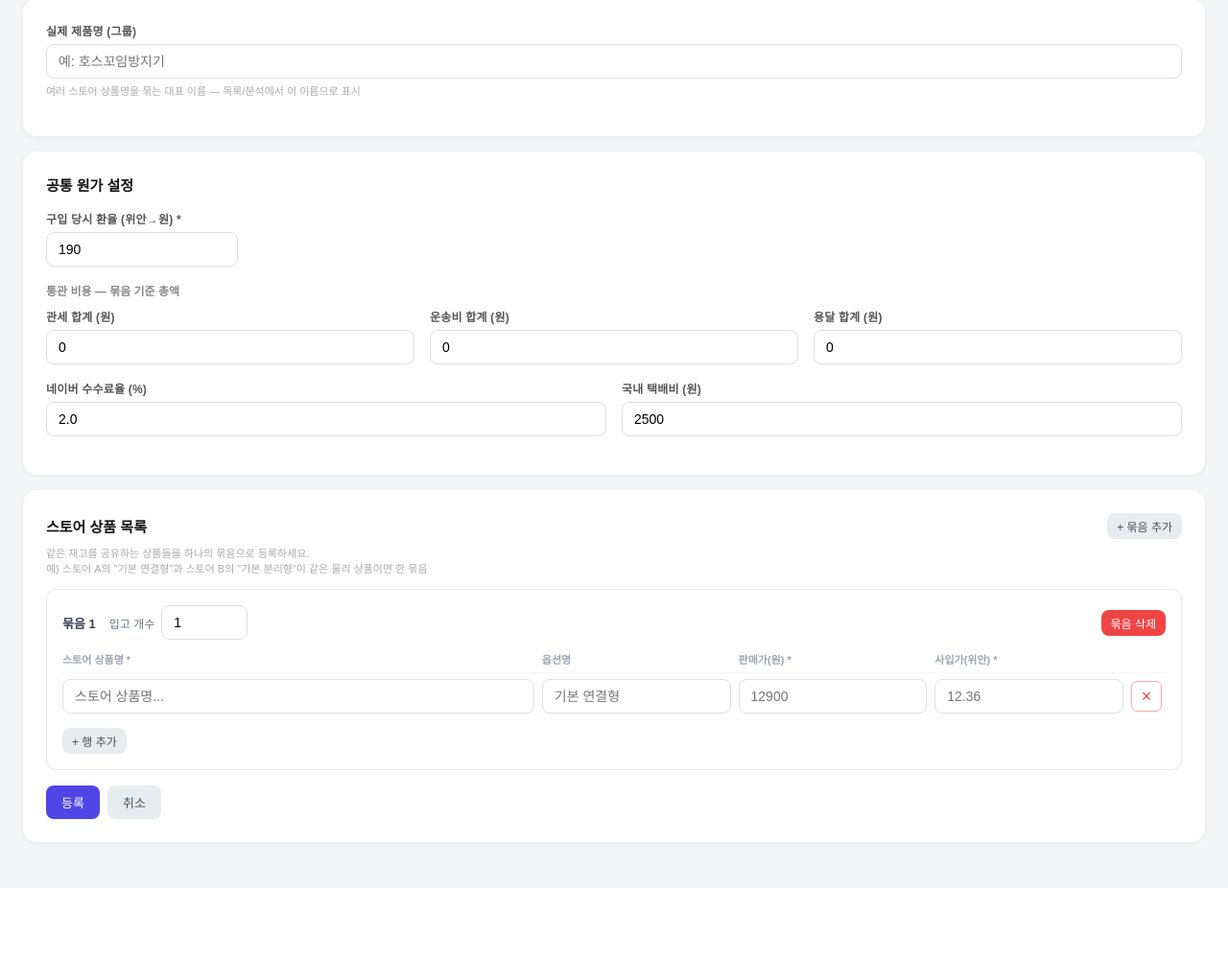
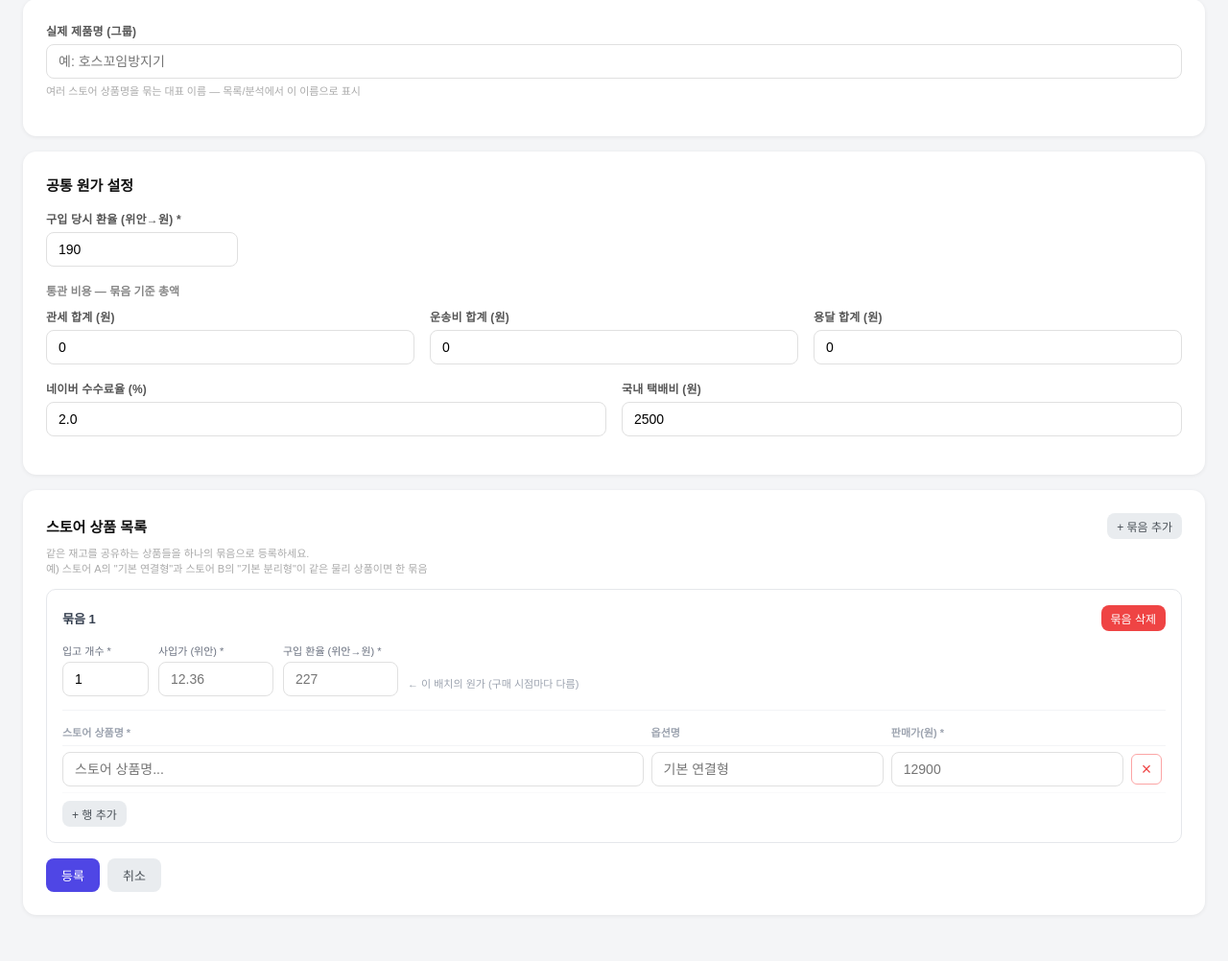
Before and after one commit to hew1128/margin-stock, a Flask app: page /products/new in a window 1280 px wide. Shown: the part 140-1142 px from the top of the page at 96% size. Before the commit the page ends 1022 px from the top, so only its background shows below. Run offline with Flask 3, Linux system fonts and the light colour scheme.

Commit message:
사입가/환율을 묶음 레벨로 이동
- 상품 등록 폼: 사입가(위안)·환율을 묶음 단위로 입력 (배치별 원가)
- 행 레벨에서 사입가 제거, 스토어 상품명·옵션·판매가만 입력
- 새 배치 구매 시 새 묶음 등록으로 원가 변동 추적 가능

Co-Authored-By: Claude Sonnet 4.6 <noreply@anthropic.com>

```diff
--- a/app.py
+++ b/app.py
@@ -259,20 +259,20 @@ def product_new():
         c = conn.cursor()
         # 공통 설정
         pg        = request.form.get('product_group', '')
-        rate      = float(request.form.get('exchange_rate') or 190)
         customs   = int(request.form.get('customs_total') or 0)
         shipping  = int(request.form.get('shipping_total') or 0)
         yongdal   = int(request.form.get('yongdal_total') or 0)
         nfr       = float(request.form.get('naver_fee_rate') or 2.0)
         dom_ship  = int(request.form.get('domestic_shipping') or 2500)
         today     = datetime.now().strftime('%Y-%m-%d')
-        # 묶음별 입고 개수
-        group_qtys = request.form.getlist('group_qtys[]')
+        # 묶음별 데이터 (입고 개수, 사입가, 환율은 묶음 레벨)
+        group_qtys  = request.form.getlist('group_qtys[]')
+        group_cnys  = request.form.getlist('group_cnys[]')
+        group_rates = request.form.getlist('group_rates[]')
         # 행 단위 데이터
         names   = request.form.getlist('names[]')
         opts    = request.form.getlist('option_names[]')
         prices  = request.form.getlist('sale_prices[]')
-        cnys    = request.form.getlist('purchase_prices_cny[]')
         gidxs   = request.form.getlist('group_indices[]')
 
         # 묶음 인덱스 → [product_id] 매핑
@@ -281,11 +281,11 @@ def product_new():
             if not name.strip():
                 continue
             gidx  = int(gidxs[i]) if i < len(gidxs) and gidxs[i] != '' else 0
-            opt   = opts[i].strip()   if i < len(opts)   else ''
-            price = int(prices[i])    if i < len(prices)  and prices[i]  else 0
-            cny   = float(cnys[i])    if i < len(cnys)    and cnys[i]    else 0
-            # import_quantity = 묶음 qty (마진 계산용)
-            qty = int(group_qtys[gidx]) if gidx < len(group_qtys) and group_qtys[gidx] else 1
+            opt   = opts[i].strip() if i < len(opts) else ''
+            price = int(prices[i])  if i < len(prices) and prices[i] else 0
+            qty   = int(group_qtys[gidx])  if gidx < len(group_qtys)  and group_qtys[gidx]  else 1
+            cny   = float(group_cnys[gidx]) if gidx < len(group_cnys) and group_cnys[gidx] else 0
+            rate  = float(group_rates[gidx]) if gidx < len(group_rates) and group_rates[gidx] else 190
             c.execute("""INSERT INTO products
                 (name, option_name, product_group, sale_price, purchase_price_cny, exchange_rate,
                  customs_total, shipping_total, yongdal_total, import_quantity,
@@ -301,7 +301,8 @@ def product_new():
         # 묶음별 stock_group_id 설정 + stock_in (마스터 1개만)
         count = 0
         for gidx, pids in groups.items():
-            qty = int(group_qtys[gidx]) if gidx < len(group_qtys) and group_qtys[gidx] else 1
+            qty  = int(group_qtys[gidx])   if gidx < len(group_qtys)  and group_qtys[gidx]  else 1
+            rate = float(group_rates[gidx]) if gidx < len(group_rates) and group_rates[gidx] else 190
             master = pids[0]
             for pid in pids:
                 c.execute("UPDATE products SET stock_group_id=? WHERE id=?", (master, pid))
--- a/templates/product_form.html
+++ b/templates/product_form.html
@@ -228,16 +228,20 @@ function addGroup() {
   div.style.cssText = 'border:1.5px solid #e5e7eb;border-radius:10px;padding:16px;margin-bottom:12px';
   div.innerHTML =
     '<div style="display:flex;align-items:center;justify-content:space-between;margin-bottom:12px">'
-    +'<div style="display:flex;align-items:center;gap:14px">'
     +'<span style="font-size:13px;font-weight:700;color:#374151">묶음 '+(gidx+1)+'</span>'
-    +'<div style="display:flex;align-items:center;gap:7px">'
-    +'<label style="font-size:12px;color:#6b7280;white-space:nowrap">입고 개수</label>'
-    +'<input type="number" name="group_qtys[]" class="form-control" value="1" min="1" style="width:90px" required>'
-    +'</div></div>'
     +'<button type="button" onclick="removeGroup(this)" class="btn btn-danger btn-sm">묶음 삭제</button>'
     +'</div>'
-    +'<div style="display:grid;grid-template-columns:2.5fr 1fr 1fr 1fr 36px;gap:8px;font-size:11px;color:#9ca3af;font-weight:600;padding-bottom:6px;border-bottom:1px solid #f3f4f6">'
-    +'<span>스토어 상품명 *</span><span>옵션명</span><span>판매가(원) *</span><span>사입가(위안) *</span><span></span>'
+    +'<div style="display:grid;grid-template-columns:90px 120px 120px 1fr;gap:10px;align-items:end;margin-bottom:14px;padding-bottom:14px;border-bottom:1px solid #f3f4f6">'
+    +'<div><label style="font-size:11px;color:#6b7280;display:block;margin-bottom:4px">입고 개수 *</label>'
+    +'<input type="number" name="group_qtys[]" class="form-control" value="1" min="1" required></div>'
+    +'<div><label style="font-size:11px;color:#6b7280;display:block;margin-bottom:4px">사입가 (위안) *</label>'
+    +'<input type="number" step="0.01" name="group_cnys[]" class="form-control" required placeholder="12.36"></div>'
+    +'<div><label style="font-size:11px;color:#6b7280;display:block;margin-bottom:4px">구입 환율 (위안→원) *</label>'
+    +'<input type="number" step="0.01" name="group_rates[]" class="form-control" required placeholder="227"></div>'
+    +'<div style="font-size:11px;color:#9ca3af;padding-bottom:6px">← 이 배치의 원가 (구매 시점마다 다름)</div>'
+    +'</div>'
+    +'<div style="display:grid;grid-template-columns:2.5fr 1fr 1fr 36px;gap:8px;font-size:11px;color:#9ca3af;font-weight:600;padding-bottom:6px;border-bottom:1px solid #f3f4f6">'
+    +'<span>스토어 상품명 *</span><span>옵션명</span><span>판매가(원) *</span><span></span>'
     +'</div>'
     +'<div class="group-rows" data-gidx="'+gidx+'"></div>'
     +'<button type="button" onclick="addRowToGroup('+gidx+')" class="btn btn-secondary btn-sm" style="margin-top:8px">+ 행 추가</button>';
@@ -250,11 +254,11 @@ function addRowToGroup(gidx) {
   if (!rowsDiv) return;
   var div = document.createElement('div');
   div.style.cssText = 'display:grid;grid-template-columns:2.5fr 1fr 1fr 1fr 36px;gap:8px;align-items:center;padding:6px 0;border-bottom:1px solid #f9fafb';
+  div.style.cssText = 'display:grid;grid-template-columns:2.5fr 1fr 1fr 36px;gap:8px;align-items:center;padding:6px 0;border-bottom:1px solid #f9fafb';
   div.innerHTML =
     '<input type="text" name="names[]" class="form-control" required placeholder="스토어 상품명...">'
     +'<input type="text" name="option_names[]" class="form-control" placeholder="기본 연결형">'
     +'<input type="number" name="sale_prices[]" class="form-control" required placeholder="12900">'
-    +'<input type="number" step="0.01" name="purchase_prices_cny[]" class="form-control" required placeholder="12.36">'
     +'<input type="hidden" name="group_indices[]" value="'+gidx+'">'
     +'<button type="button" onclick="removeRow(this)" style="width:32px;height:32px;border:1px solid #fca5a5;background:#fff;border-radius:6px;cursor:pointer;color:#ef4444;font-size:18px;line-height:1;padding:0">×</button>';
   rowsDiv.appendChild(div);
```
